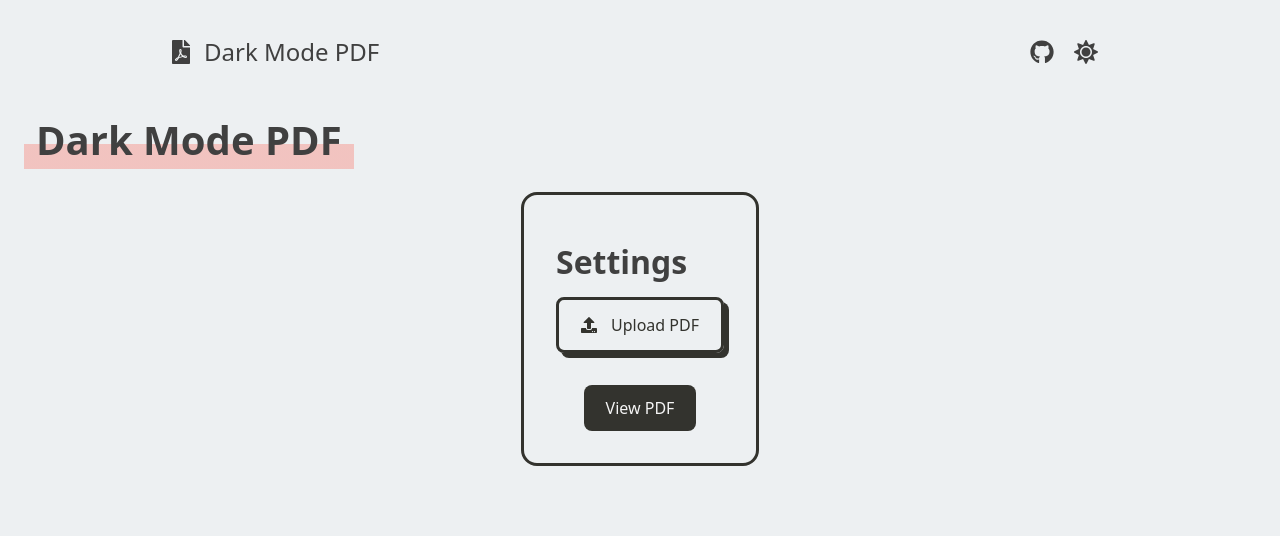
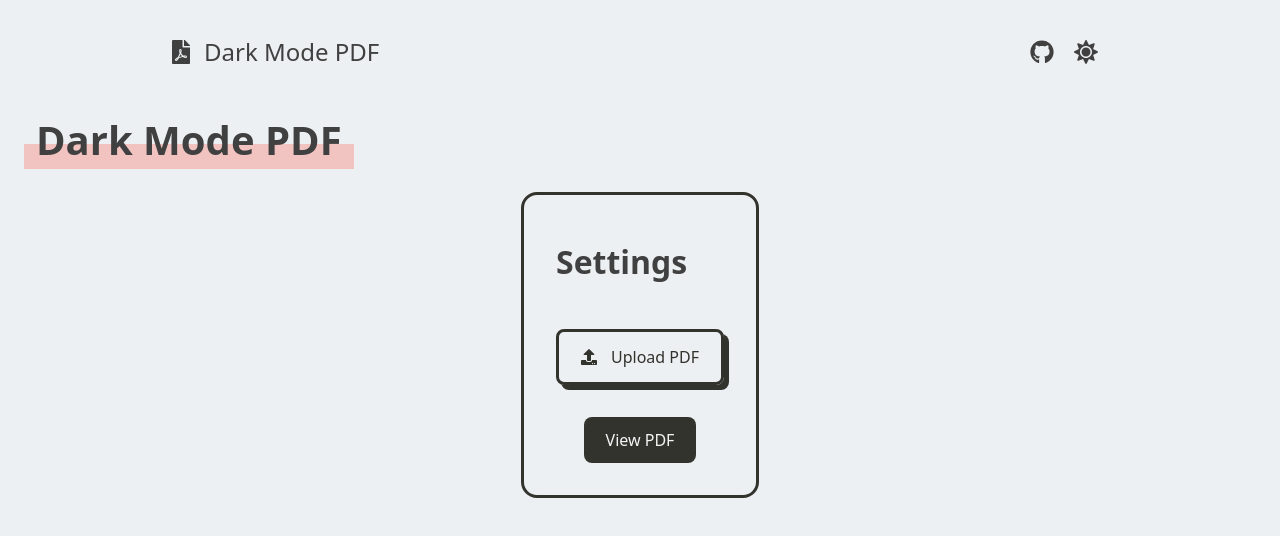
Before and after one commit to AnOrdinaryUsername/Dark-Mode-PDF-Viewer, a React (Create React App) app: page / in a window 1280 px wide. Shown: the top 536 px of the page. Built offline with nearby package versions, Linux system fonts and the light colour scheme.

Commit message:
feat: Use callback to process user file
Callback originates from App.jsx. Move Wrapper styled-component in
InputPDF.jsx to Input.jsx for reusability.

```diff
--- /dev/null
+++ b/src/components/atoms/Inputs/Input.jsx
@@ -0,0 +1,7 @@
+import styled from 'styled-components';
+
+export const InputColumn = styled.div`
+    display: flex;
+    flex-direction: column;
+    align-items: baseline;
+`;
--- a/src/components/atoms/Inputs/InputPDF.jsx
+++ b/src/components/atoms/Inputs/InputPDF.jsx
@@ -3,12 +3,7 @@ import { FontAwesomeIcon } from '@fortawesome/react-fontawesome';
 import React from 'react';
 import styled from 'styled-components';
 import { defaultButtonStyles, mediumButton, secondaryButton } from '../Buttons/Button';
-
-const Wrapper = styled.div`
-    display: flex;
-    flex-direction: column;
-    align-items: baseline;
-`;
+import { InputColumn } from './Input';
 
 // Label simulates a button in this case since styling <input type="file" /> is hard.
 const Label = styled.label`
@@ -18,6 +13,7 @@ const Label = styled.label`
     box-shadow: 0.5rem 0.5rem var(--button-bg-color);
     transform: translate(0, 0);
     transition: transform 0.2s, box-shadow 0.2s cubic-bezier(0.4, 1.7, 0.7, 1);
+    margin-top: 3.2rem;
 
     &:hover {
         transform: translate(0.5rem, 0.5rem);
@@ -43,12 +39,23 @@ const HiddenInput = styled.input`
     width: 1px;
 `;
 
-const InputPDF = ({ inputRef }) => {
+const InputPDF = ({ inputRef, onChange, onFileReset }) => {
+    const grabFileContents = (event) => {
+        onChange(event);
+    };
+
+    const resetValue = (event) => {
+        event.target.value = null;
+        onFileReset();
+    };
+
     return (
-        <Wrapper>
+        <InputColumn>
             <Label htmlFor="pdf">
                 <HiddenInput
                     ref={inputRef}
+                    onChange={grabFileContents}
+                    onClick={resetValue}
                     type="file"
                     id="pdf"
                     name="pdf"
@@ -58,7 +65,7 @@ const InputPDF = ({ inputRef }) => {
                 <FontAwesomeIcon icon={faUpload} />
                 Upload PDF
             </Label>
-        </Wrapper>
+        </InputColumn>
     );
 };
 
```
